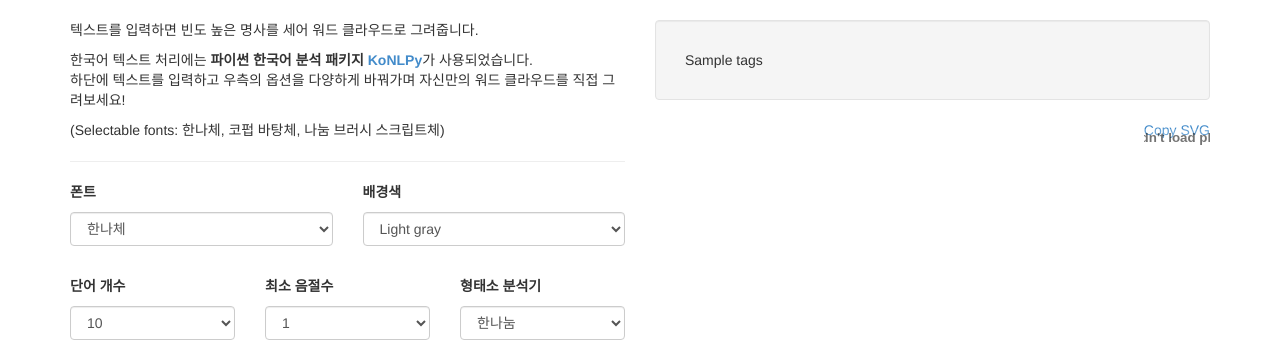
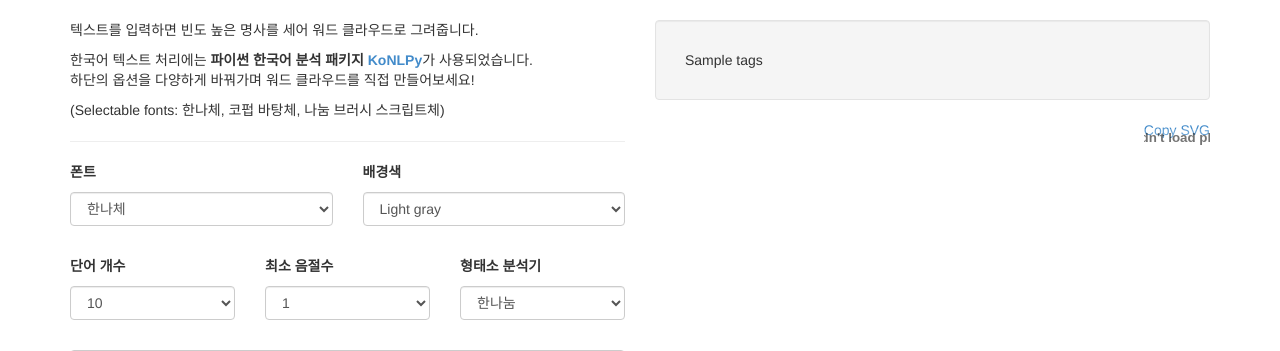
Before and after one commit to hgkim2004/docscout, a Flask app: template templates/home.html in a window 1280 px wide. Shown: the part 52-403 px from the top of the page. Run offline with Flask 2, Linux system fonts and the light colour scheme; the template is opened without the code that fills it: most values are stand-ins (such as "Sample title", 1, 10 or a date in 2020); parts of the project's set-up code (start-up, migrations or seed data) failed here and were passed over; some libraries are stand-ins or nearby versions; some web fonts are replaced.

Commit message:
Modify text

```diff
--- a/templates/col-left.html
+++ b/templates/col-left.html
@@ -1,6 +1,6 @@
 <p>텍스트를 입력하면 빈도 높은 명사를 세어 워드 클라우드로 그려줍니다.</p>
 <p>한국어 텍스트 처리에는 <b>파이썬 한국어 분석 패키지 <a href="http://konlpy.org">KoNLPy</a></b>가 사용되었습니다.<br>
-하단에 텍스트를 입력하고 우측의 옵션을 다양하게 바꿔가며 자신만의 워드 클라우드를 직접 그려보세요!</p>
+하단의 옵션을 다양하게 바꿔가며 워드 클라우드를 직접 만들어보세요!</p>
 <p>(Selectable fonts:
     <span class='hanna'>한나체</span>,
     <span class='kopub-batang'>코펍 바탕체</span>,
```
